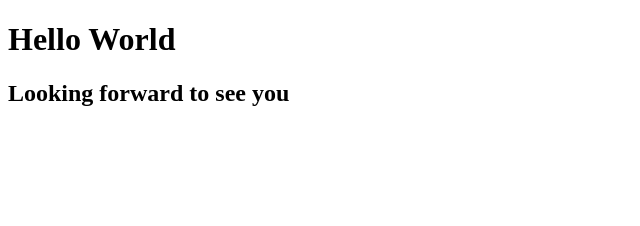
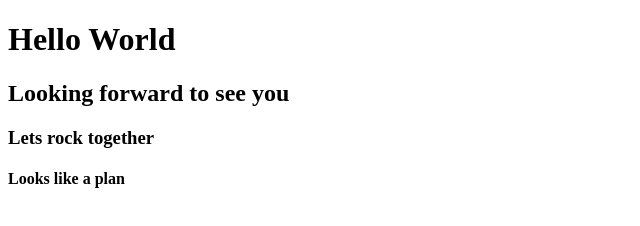
Before and after one commit to PriyankaSomasundaram/HTML, a plain HTML site: page index.html in a window 1280 px wide. Shown: the whole page, without its empty margins (0-640 px from the left). Drawn offline with Linux system fonts and the light colour scheme.

Commit message:
Two more lines added

```diff
--- a/index.html
+++ b/index.html
@@ -8,5 +8,7 @@
 <body>
      <h1>Hello World</h1>
      <h2>Looking forward to see you</h2>
+     <h3>Lets rock together</h3>
+     <h4>Looks like a plan</h4>
 </body>
 </html>
```
